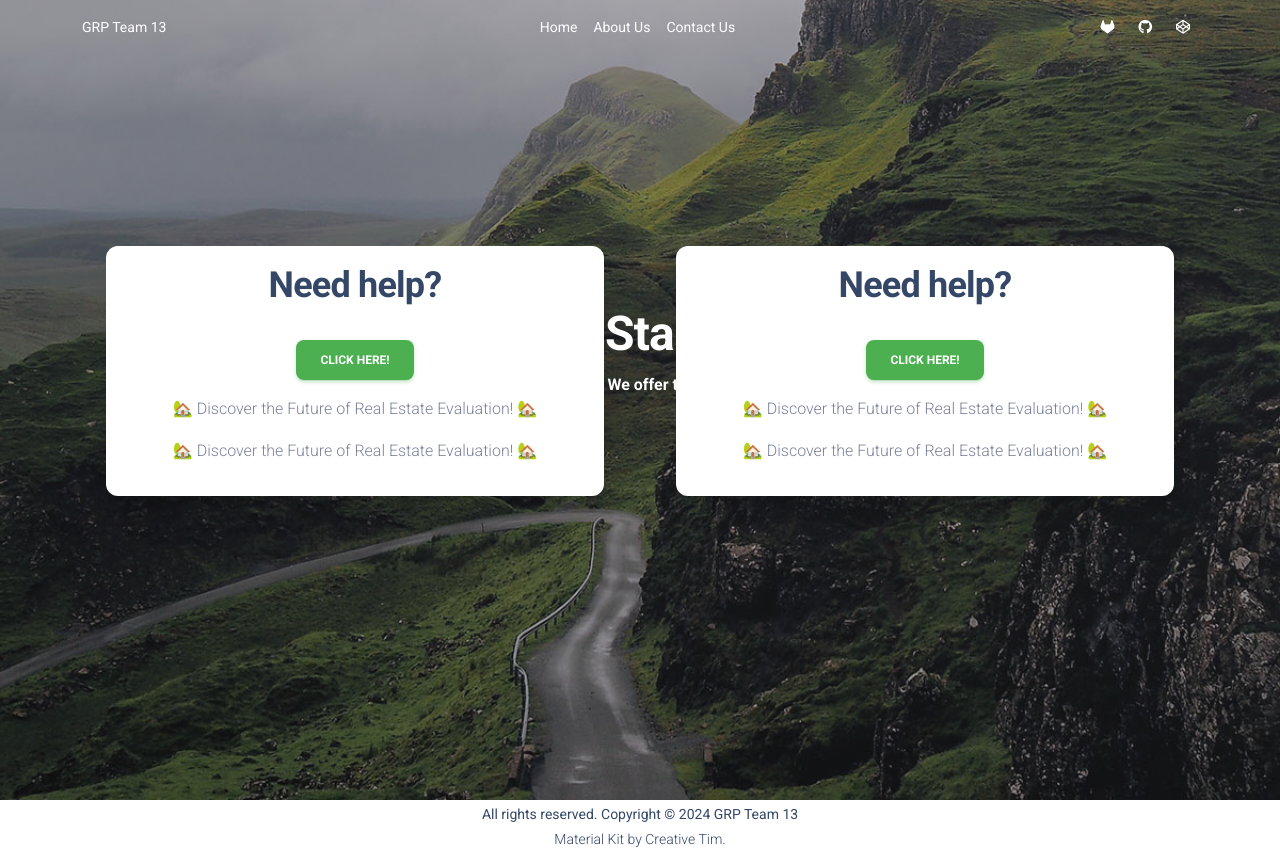
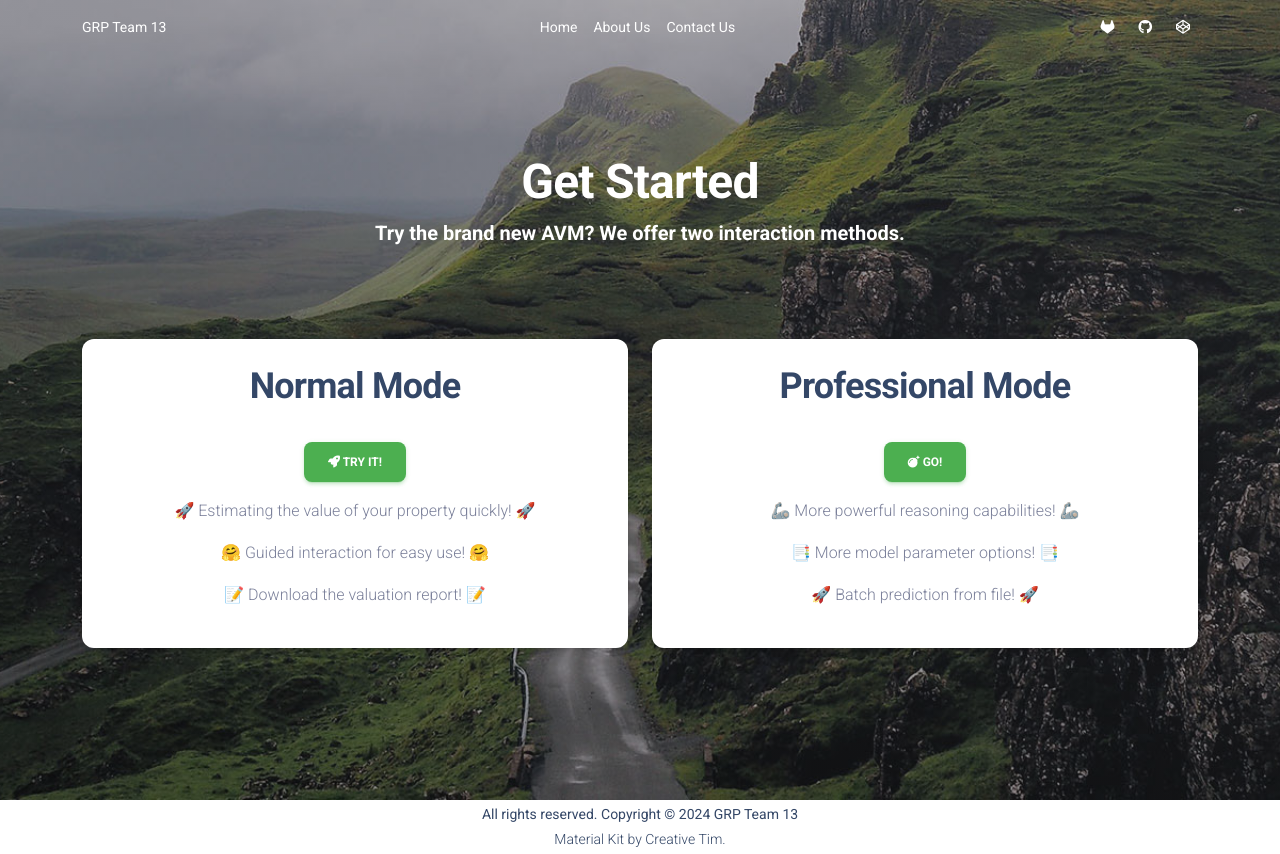
Before and after one commit to xiaoran007/GRP-AVM, a Flask app: page /getstarted in a window 1280 px wide. Run offline with Flask 3, Linux system fonts and the light colour scheme; some libraries are stand-ins or nearby versions.

Commit message:
update: update getStartPage.html UI design

```diff
--- a/Interface/templates/getStartPage.html
+++ b/Interface/templates/getStartPage.html
@@ -20,7 +20,8 @@
     <!-- Material Kit CSS -->
     <link href="/css/material-kit.css?v=3.0.0" rel="stylesheet"/>
     <!-- js Files -->
-    <script src="https://kit.fontawesome.com/42d5adcbca.js" crossorigin="anonymous"></script>
+<!--    <script src="https://kit.fontawesome.com/42d5adcbca.js" crossorigin="anonymous"></script>-->
+    <script src="https://kit.fontawesome.com/1121a19956.js" crossorigin="anonymous"></script>
 </head>
 
 
@@ -84,7 +85,7 @@
             <div class="col-md-8 mx-auto">
                 <div class="text-center">
                     <h1 class="text-white">Get Started</h1>
-                    <h6 class="text-white">Try the brand new AVM? We offer two interaction methods.</h6>
+                    <h5 class="text-white">Try the brand new AVM? We offer two interaction methods.</h5>
                     <!--            <button class="btn btn-icon btn-3 btn-primary" type="button">-->
                     <!--	          <span class="btn-inner--icon"><i class="fab fa-codepen"></i></span>-->
                     <!--              <span class="btn-inner--text">With icon</span>-->
@@ -92,53 +93,56 @@
                 </div>
             </div>
         </div>
-
+        <div class="w-100"></div>
         <div class="row">
-            <!--        <div class="container">-->
-            <!--          <div class="row">-->
+            <div class="text-center">
+                <p>&nbsp;</p>
+                <p>&nbsp;</p>
+            </div>
+        </div>
+        <div class="row">
             <div class="col">
-                <div class="card card-body shadow-xl mx-3 mx-md-4 mt-n9">
-                    <div class="container">
-                        <div class="row">
-                            <div class="col">
-                                <div class="section text-center">
-                                    <h2 class="title">Need help?</h2>
-                                    <a href="/readmore" target="_blank" rel="noopener noreferrer">
-                                        <button type="button" class="btn btn-success mt-4">Click here!</button>
-                                    </a>
-                                    <p>🏡 Discover the Future of Real Estate Evaluation! 🏡</p>
-                                    <p>🏡 Discover the Future of Real Estate Evaluation! 🏡</p>
-                                </div>
-                            </div>
+                <div class="card card-frame">
+                    <div class="card-body">
+                        <div class="section text-center">
+                            <h2 class="title">Normal Mode</h2>
+                            <a href="/readmore" target="_blank" rel="noopener noreferrer">
+<!--                                <button type="button" class="btn btn-success mt-4">Try it!</button>-->
+                                <button class="btn btn-icon btn-success mt-4" type="button">
+                                    <span class="btn-inner--icon"><i class="fa-solid fa-rocket"></i></span>
+                                    <span class="btn-inner--text">Try it!</span>
+                                </button>
+                            </a>
+                            <p>🚀 Estimating the value of your property quickly! 🚀</p>
+                            <p>🤗 Guided interaction for easy use! 🤗</p>
+                            <p>📝 Download the valuation report! 📝</p>
                         </div>
                     </div>
                 </div>
             </div>
-
             <div class="col">
-                <div class="card card-body shadow-xl mx-3 mx-md-4 mt-n9">
-                    <div class="container">
-                        <div class="row">
-                            <div class="col">
-                                <div class="section text-center">
-                                    <h2 class="title">Need help?</h2>
-                                    <a href="/readmore" target="_blank" rel="noopener noreferrer">
-                                        <button type="button" class="btn btn-success mt-4">Click here!</button>
-                                    </a>
-                                    <p>🏡 Discover the Future of Real Estate Evaluation! 🏡</p>
-                                    <p>🏡 Discover the Future of Real Estate Evaluation! 🏡</p>
-                                </div>
-                            </div>
+                <div class="card card-frame">
+                    <div class="card-body">
+                        <div class="section text-center">
+                            <h2 class="title">Professional Mode</h2>
+                            <a href="/readmore" target="_blank" rel="noopener noreferrer">
+<!--                                <button type="button" class="btn btn-success mt-4">Try it!</button>-->
+                                <button class="btn btn-icon btn-success mt-4" type="button">
+                                    <span class="btn-inner--icon"><i class="fa-solid fa-bomb"></i></span>
+                                    <span class="btn-inner--text">Go!</span>
+                                </button>
+                            </a>
+                            <p>🦾 More powerful reasoning capabilities! 🦾</p>
+                            <p>📑 More model parameter options! 📑</p>
+                            <p>🚀 Batch prediction from file! 🚀</p>
                         </div>
                     </div>
                 </div>
             </div>
+        </div>
 
-        </div>
+
     </div>
-</div>
-
-</div>
 </div>
 
 <!--  <div class="container">-->
```
